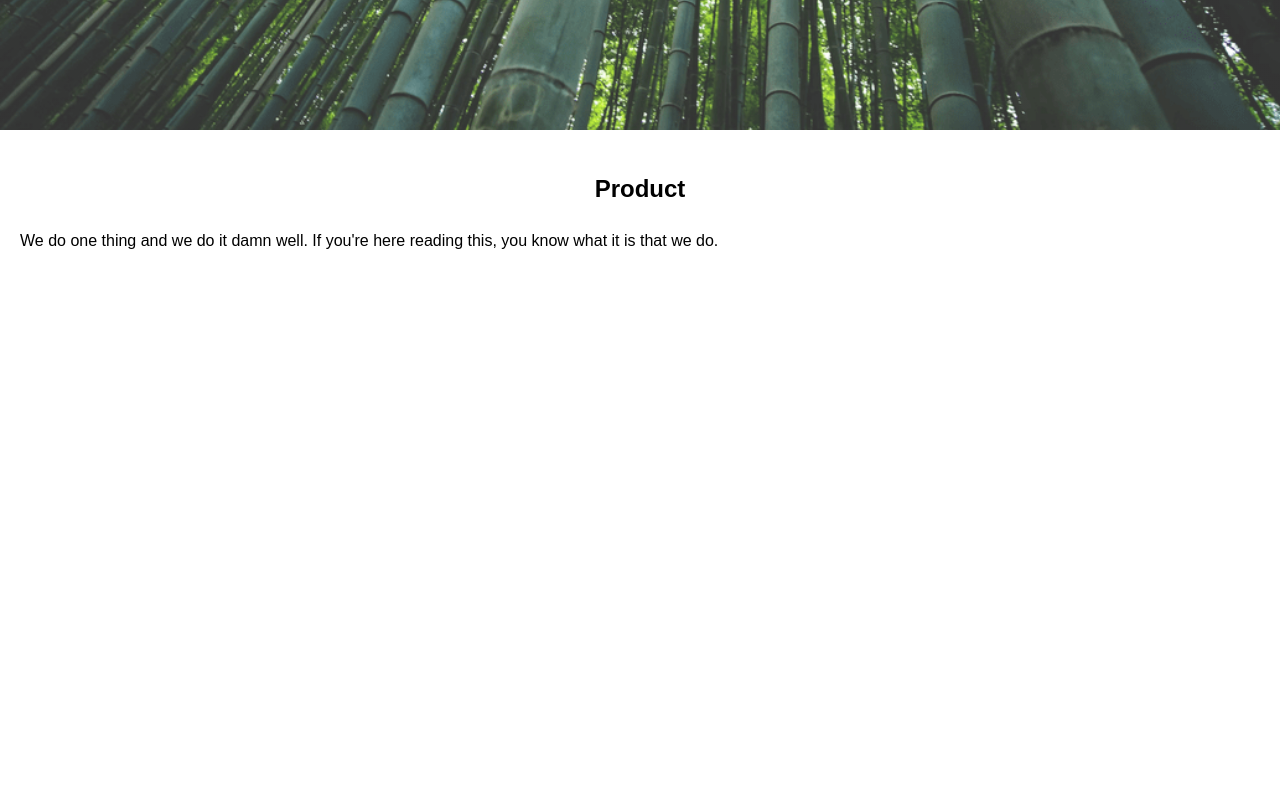
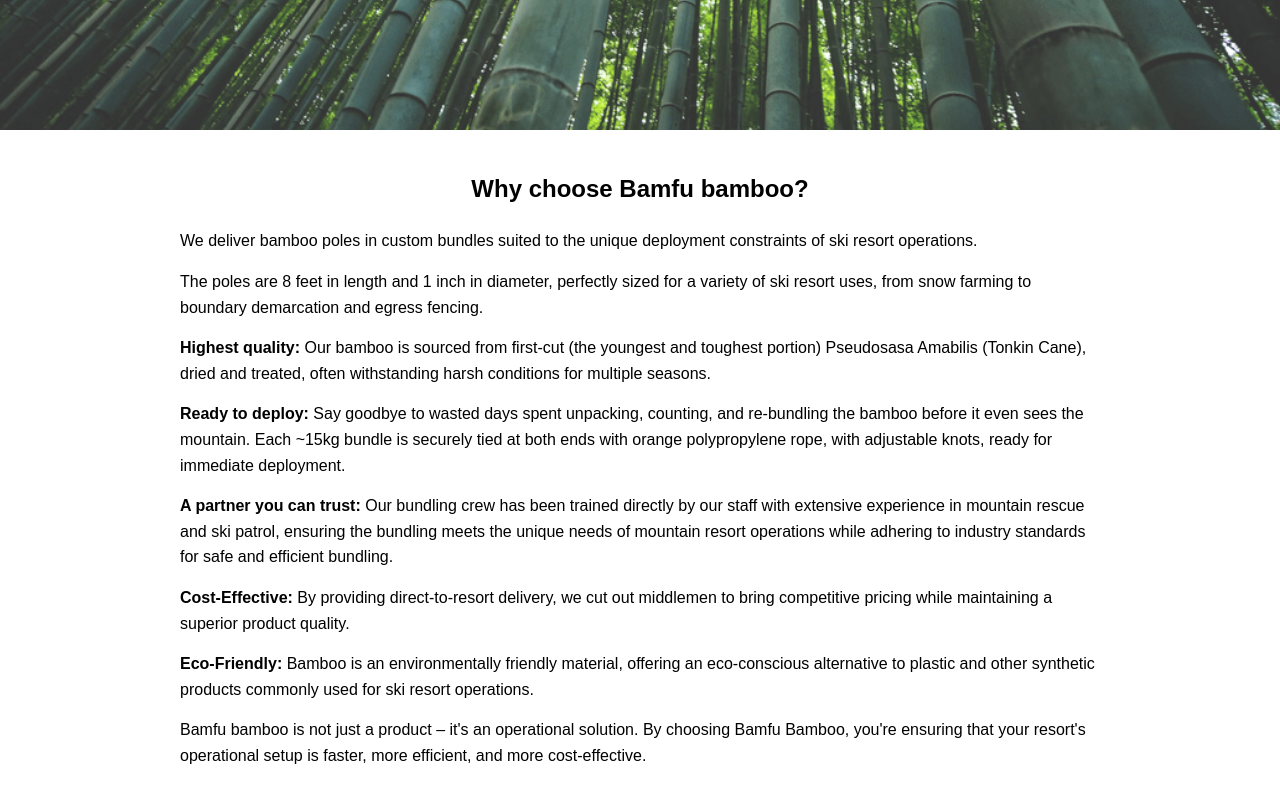
Before and after one commit to chrispalmo/bamfu.ca, a plain HTML site: page index.html in a window 1280 px wide. Shown: the part 740-1540 px from the top of the page. Drawn offline with Linux system fonts and the light colour scheme.

Commit message:
add about section

```diff
--- a/index.html
+++ b/index.html
@@ -134,8 +134,7 @@
       background-size: cover;
       background-position: center;
     }
-
-    /* Floating box for About section text */
+    /* Floating box for home section text */
     .floating-box {
       position: absolute;
       top: 50%;
@@ -148,6 +147,20 @@
       max-width: 90%;
       box-shadow: 0 0 5px rgb(0, 0, 0, 0.2);
       border-radius: 20px;
+    }
+    /* Content container for about section */
+    .content-container {
+      max-width: 960px; /* Maximum width for content */
+      margin: 0 auto;   /* Center content horizontally */
+      padding: 0 20px;  /* Optional padding for some space on the sides */
+    }
+    /* Indent the unordered list and list items */
+    ul {
+      list-style-position: inside; /* Makes the bullets inside the list */
+    }
+
+    li {
+      margin-bottom: 10px; /* Optional: Adds space between list items */
     }
     /* Team section styling */
     .team {
@@ -229,7 +242,7 @@
     </a>
     </div>
     <nav class="desktop-menu">
-      <a href="#product">Product</a>
+      <a href="#about">About</a>
       <a href="#team">Team</a>
       <a href="#contact">Contact</a>
     </nav>
@@ -238,7 +251,7 @@
 
   <!-- Mobile menu modal -->
   <div class="mobile-menu" id="mobileMenu">
-    <a href="#product" onclick="toggleMobileMenu()">Product</a>
+    <a href="#about" onclick="toggleMobileMenu()">About</a>
     <a href="#team" onclick="toggleMobileMenu()">Team</a>
     <a href="#contact" onclick="toggleMobileMenu()">Contact</a>
   </div>
@@ -254,10 +267,34 @@
       </div>
     </section>
 
-    <!-- Product Section -->
-    <section id="product">
-      <h2>Product</h2>
-      <p>We do one thing and we do it damn well. If you're here reading this, you know what it is that we do.</p>
+    <section id="about">
+      <h2>Why choose Bamfu bamboo?</h2>
+      <div class="content-container">
+        <p>
+          We deliver bamboo poles in custom bundles suited to the unique deployment constraints of ski resort operations.
+        </p>
+        <p>
+          The poles are 8 feet in length and 1 inch in diameter, perfectly sized for a variety of ski resort uses, from snow farming to boundary demarcation and egress fencing.
+        </p>
+        <p>
+          <strong>Highest quality:</strong> Our bamboo is sourced from first-cut (the youngest and toughest portion) Pseudosasa Amabilis (Tonkin Cane), dried and treated, often withstanding harsh conditions for multiple seasons.
+        </p>
+        <p>
+          <strong>Ready to deploy:</strong> Say goodbye to wasted days spent unpacking, counting, and re-bundling the bamboo before it even sees the mountain. Each ~15kg bundle is securely tied at both ends with orange polypropylene rope, with adjustable knots, ready for immediate deployment.
+        </p>
+        <p>
+          <strong>A partner you can trust:</strong> Our bundling crew has been trained directly by our staff with extensive experience in mountain rescue and ski patrol, ensuring the bundling meets the unique needs of mountain resort operations while adhering to industry standards for safe and efficient bundling.
+        </p>
+        <p>
+          <strong>Cost-Effective:</strong> By providing direct-to-resort delivery, we cut out middlemen to bring competitive pricing while maintaining a superior product quality.
+        </p>
+        <p>
+          <strong>Eco-Friendly:</strong> Bamboo is an environmentally friendly material, offering an eco-conscious alternative to plastic and other synthetic products commonly used for ski resort operations.
+        </p>
+        <p>
+          Bamfu bamboo is not just a product – it's an operational  solution. By choosing Bamfu Bamboo, you're ensuring that your resort's operational setup is faster, more efficient, and more cost-effective.
+        </p>
+      </div>
     </section>
 
     <!-- Team Section -->
```
